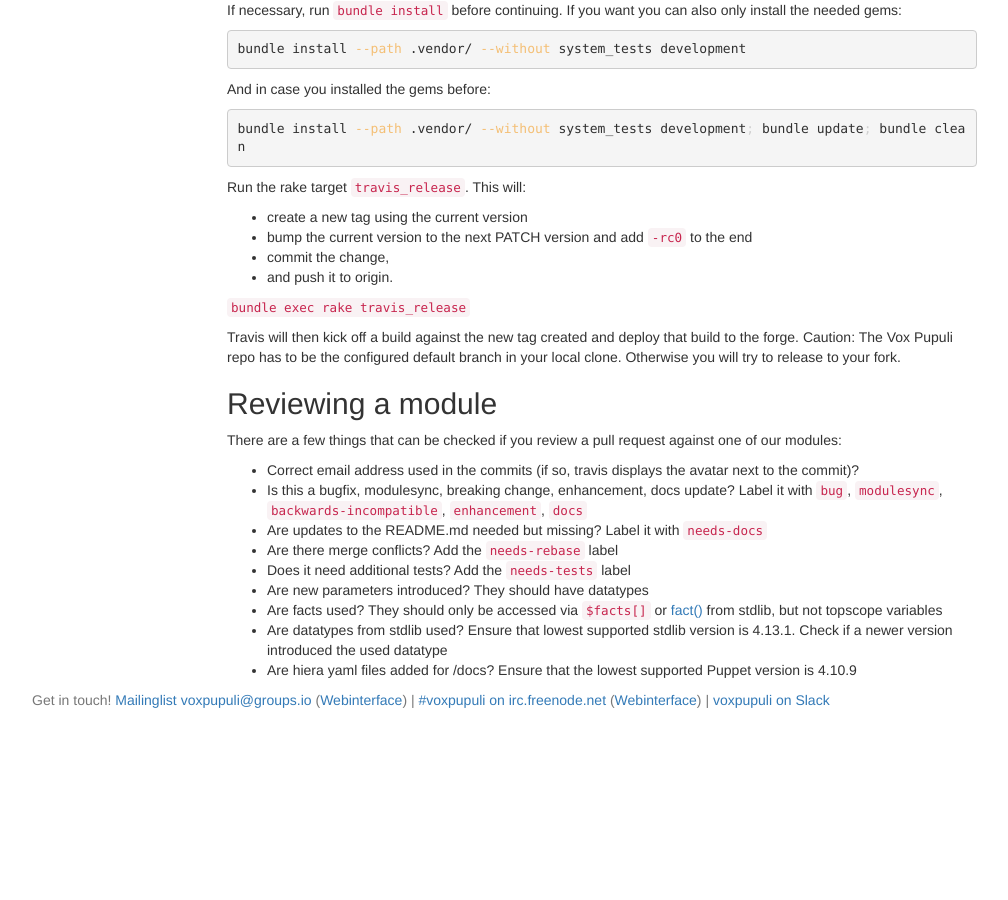
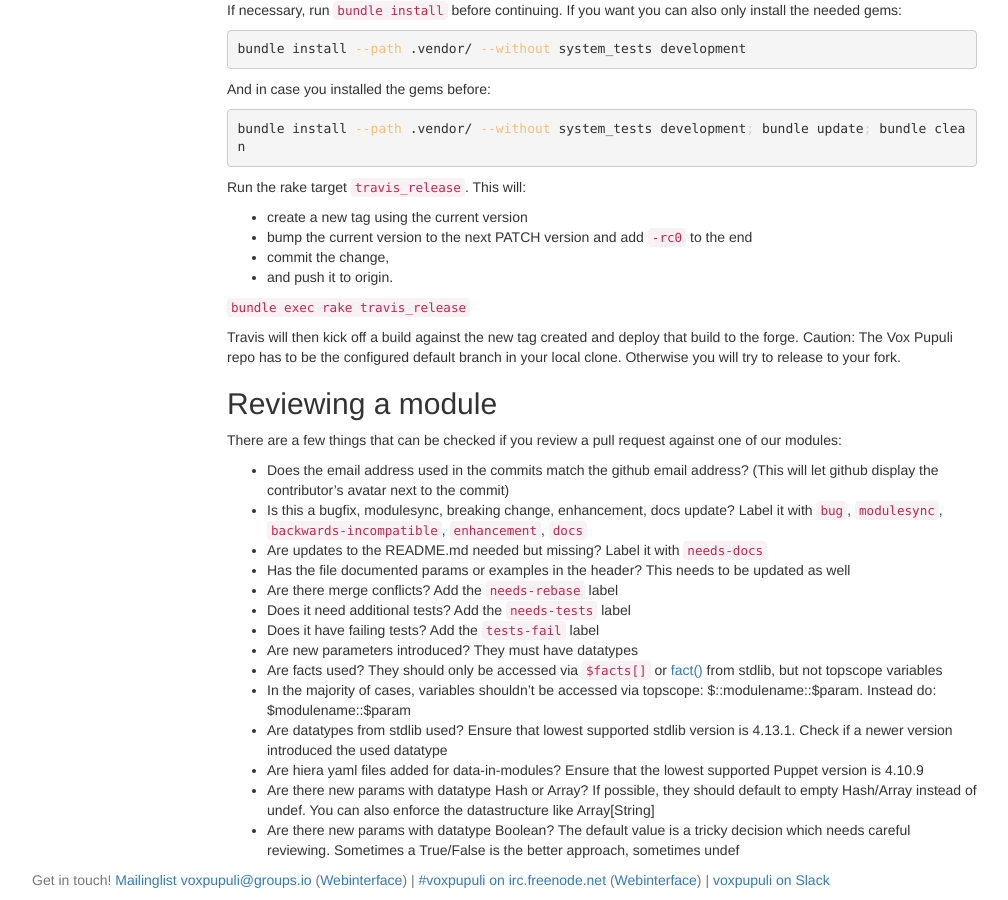
Before and after one commit to voxpupuli/voxpupuli.github.io, a Jekyll site: the page built from docs/index.md, in a window 1280 px wide and 900 px high, scrolled down 1996 px. Shown: the whole window, without its empty margins (38-1046 px from the left). Built offline with Jekyll 4.4.1, drawn with Linux system fonts in a browser that asks for light colours; nearby versions of some CDN libraries; before the commit the page ends 2716 px from its top, so only the background shows below that.

Commit message:
Update our review guidelines

```diff
--- a/docs/index.md
+++ b/docs/index.md
@@ -115,12 +115,17 @@ Travis will then kick off a build against the new tag created and deploy that bu
 
 There are a few things that can be checked if you review a pull request against one of our modules:
 
-* Correct email address used in the commits (if so, travis displays the avatar next to the commit)?
+* Does the email address used in the commits match the github email address? (This will let github display the contributor's avatar next to the commit)
 * Is this a bugfix, modulesync, breaking change, enhancement, docs update? Label it with `bug`, `modulesync`, `backwards-incompatible`, `enhancement`, `docs`
 * Are updates to the README.md needed but missing? Label it with `needs-docs`
+* Has the file documented params or examples in the header? This needs to be updated as well
 * Are there merge conflicts? Add the `needs-rebase` label
 * Does it need additional tests? Add the `needs-tests` label
-* Are new parameters introduced? They should have datatypes
+* Does it have failing tests? Add the `tests-fail` label
+* Are new parameters introduced? They must have datatypes
 * Are facts used? They should only be accessed via `$facts[]` or [fact()](https://github.com/puppetlabs/puppetlabs-stdlib#fact) from stdlib, but not topscope variables
+* In the majority of cases, variables shouldn't be accessed via topscope: $::modulename::$param. Instead do: $modulename::$param
 * Are datatypes from stdlib used? Ensure that lowest supported stdlib version is 4.13.1. Check if a newer version introduced the used datatype
-* Are hiera yaml files added for /docs? Ensure that the lowest supported Puppet version is 4.10.9
+* Are hiera yaml files added for data-in-modules? Ensure that the lowest supported Puppet version is 4.10.9
+* Are there new params with datatype Hash or Array? If possible, they should default to empty Hash/Array instead of undef. You can also enforce the datastructure like Array[String]
+* Are there new params with datatype Boolean? The default value is a tricky decision which needs careful reviewing. Sometimes a True/False is the better approach, sometimes undef
```
